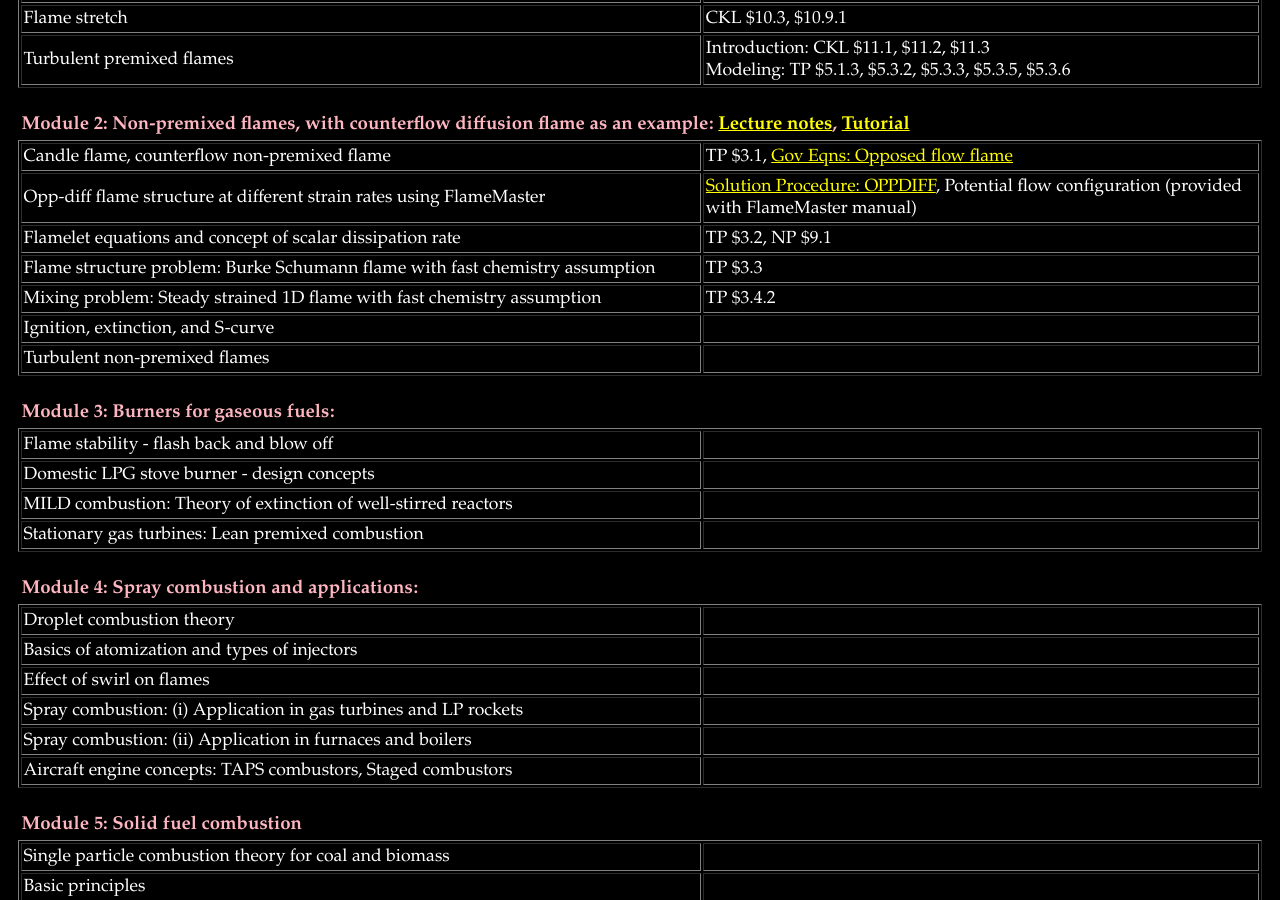
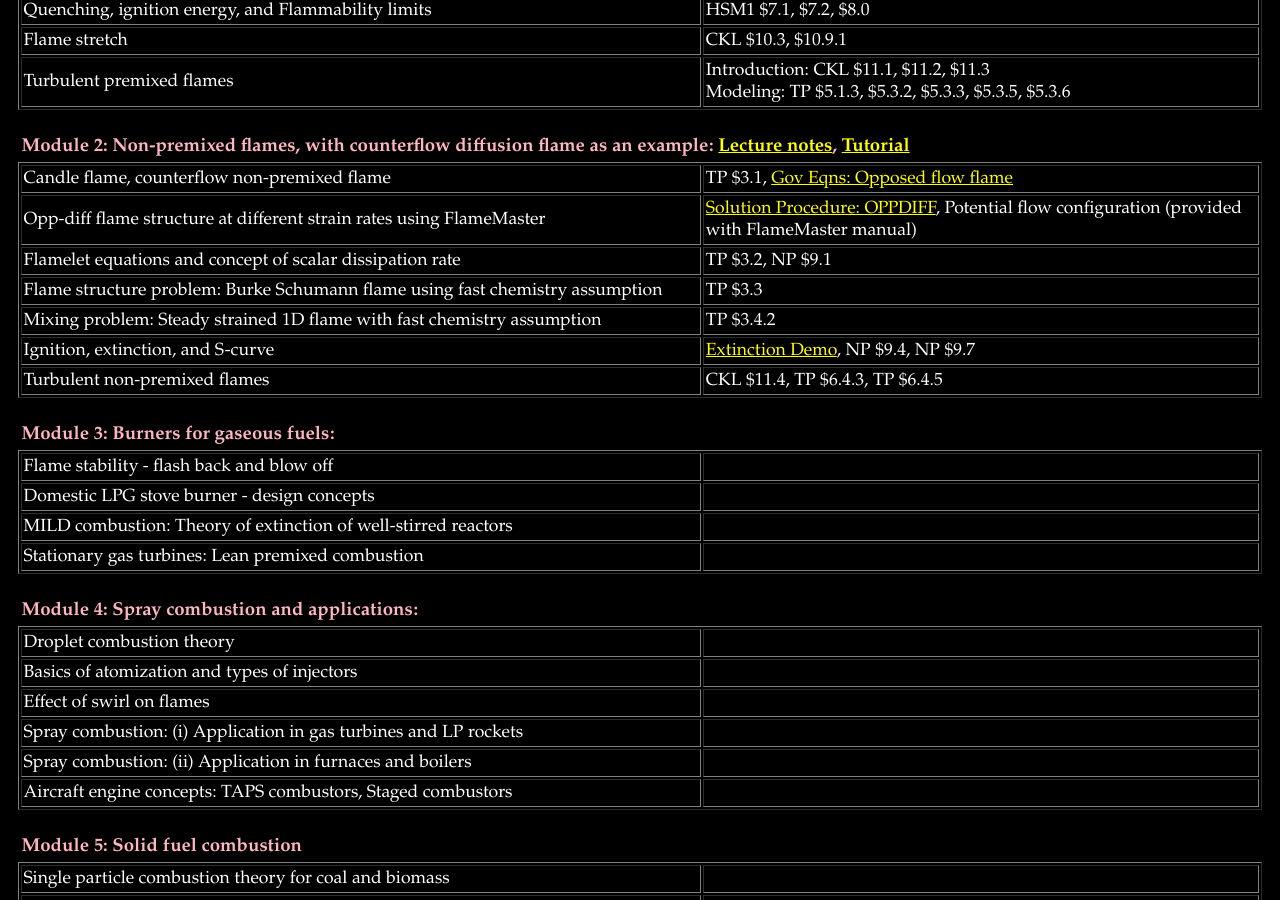
Before and after one commit to krithikasivaram/krithikasivaram.github.io, a Jekyll site: the page teaching/ME6166_Jan_May_2020.html, which Jekyll copies as it is, in a window 1280 px wide and 900 px high, scrolled down 1508 px. Built offline with Jekyll 4.4.1, drawn with Linux system fonts in a browser that asks for light colours; some of the changed text lies outside the part shown.

Commit message:
adding tut 2 lecture notes

```diff
--- a/teaching/ME6166_Jan_May_2020.html
+++ b/teaching/ME6166_Jan_May_2020.html
@@ -108,6 +108,7 @@ p
 Updates/Announcements:</font></h3>
 <i> Passcode to access the course materials (if required) is this-course-number_this-year (Ex: ME5107_2019)</i>
 	<ul>
+	<li> 2/3: Tutorial 2 final version, Lecture notes for Module 2 complete
 	<li> 27/2: Tutorial 2 updated
 	<li> 20/2: Computational exercise on non-premixed flames, first version of tutorial 2, video input for demo 2 added
 	<li> 17/2: Lecture notes for Week 4 added
@@ -346,7 +347,7 @@ Path-to-FlameMaster/Run/FlameMan/Diff/Steady/CH4/ </li>	-->
 	<tr> <td> Flamelet equations and concept of scalar dissipation rate  </td>
 	<td> TP $3.2, NP $9.1 </td></tr>
 
-	<tr> <td> Flame structure problem: Burke Schumann flame with fast chemistry assumption<br>
+	<tr> <td> Flame structure problem: Burke Schumann flame using fast chemistry assumption<br>
 	<!--	<p style="padding-left: 205px;">Flame location, flame temperature</p>-->
 	</td>
 	<td> TP $3.3</td></tr>
@@ -357,10 +358,10 @@ Path-to-FlameMaster/Run/FlameMan/Diff/Steady/CH4/ </li>	-->
 	<td> TP $3.4.2 </td></tr>
 
 	<tr> <td> Ignition, extinction, and S-curve </td>
-	<td> <!-- <a href="https://owncloud.iitm.ac.in/public.php?service=files&t=XywzblFfE6ngdvv" target="_blank">Extinction Demo</a>, NP $9.4, NP $9.7 --> </td></tr>
+	<td> <a href="https://owncloud.iitm.ac.in/public.php?service=files&t=XywzblFfE6ngdvv" target="_blank">Extinction Demo</a>, NP $9.4, NP $9.7 </td></tr>
 
 	<tr> <td> Turbulent non-premixed flames  </td>
-	<td> <!-- CKL $11.4, TP $6.4.3, TP $6.4.5 --> </td></tr>
+	<td>  CKL $11.4, TP $6.4.3, TP $6.4.5 </td></tr>
 
 </table><br>
 
```
